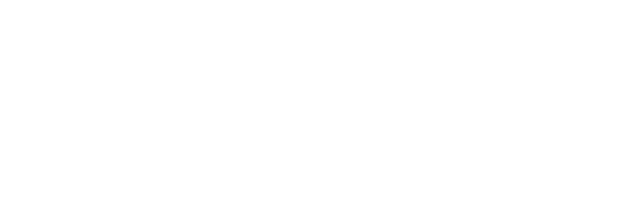
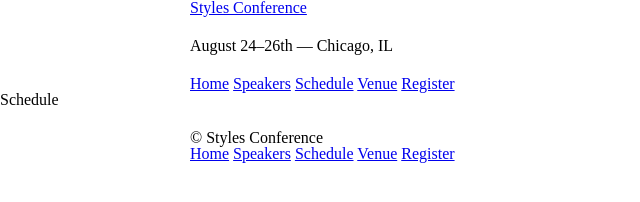
Before and after one commit to DB-090/styles-conference, a plain HTML site: page schedule.html in a window 1280 px wide. Shown: the whole page, without its empty margins (0-640 px from the left). Drawn offline with Linux system fonts and the light colour scheme.

Commit message:
box model (most of it)

```diff
--- a/assets/stylesheets/main.css
+++ b/assets/stylesheets/main.css
@@ -41,3 +41,34 @@ table {
   border-collapse: collapse;
   border-spacing: 0;
 }
+
+/*
+  ========================================
+  Grid
+  ========================================
+*/
+
+*,
+*:before,
+*:after {
+  -webkit-box-sizing: border-box;
+     -moz-box-sizing: border-box;
+          box-sizing: border-box;
+}
+
+.container {
+  margin: 0 auto;
+  padding-left: 30px;
+  padding-right: 30px;
+  width: 960px;
+}
+
+/*
+  ========================================
+  Typography
+  ========================================
+*/
+
+h1, h3, h4, h5, p {
+  margin-bottom: 22px;
+}
--- a/schedule.html
+++ b/schedule.html
@@ -0,0 +1,53 @@
+<!DOCTYPE html>
+<html lang="en">
+
+  <head>
+    <meta charset="utf-8">
+    <title>Styles Conference</title>
+    <link rel="stylesheet" href="assets/stylesheets/main.css">
+  </head>
+
+  <body>
+
+    <!-- Header -->
+
+    <header class="container">
+
+      <h1>
+        <a href="index.html">Styles Conference</a>
+      </h1>
+
+      <h3>August 24&ndash;26th &mdash; Chicago, IL</h3>
+
+      <nav>
+        <a href="index.html">Home</a>
+        <a href="speakers.html">Speakers</a>
+        <a href="schedule.html">Schedule</a>
+        <a href="venue.html">Venue</a>
+        <a href="register.html">Register</a>
+      </nav>
+
+    </header>
+
+    <!-- Main content -->
+
+    <h1>Schedule</h1>
+
+    <!-- Footer -->
+
+    <footer class="container">
+
+      <small>&copy; Styles Conference</small>
+
+      <nav>
+        <a href="index.html">Home</a>
+        <a href="speakers.html">Speakers</a>
+        <a href="schedule.html">Schedule</a>
+        <a href="venue.html">Venue</a>
+        <a href="register.html">Register</a>
+      </nav>
+
+    </footer>
+
+  </body>
+</html>
```
Also changed, not shown: index.html (+9 -9 lines), speakers.html (+53 -0 lines), venue.html (added, +53 -0 lines), venu.html (deleted).
